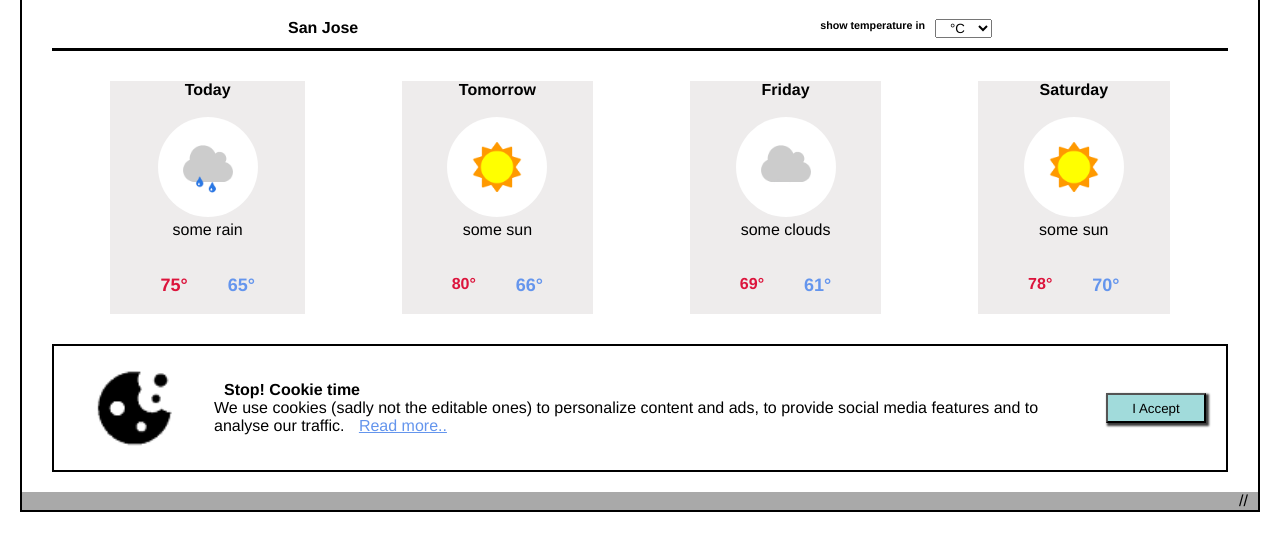
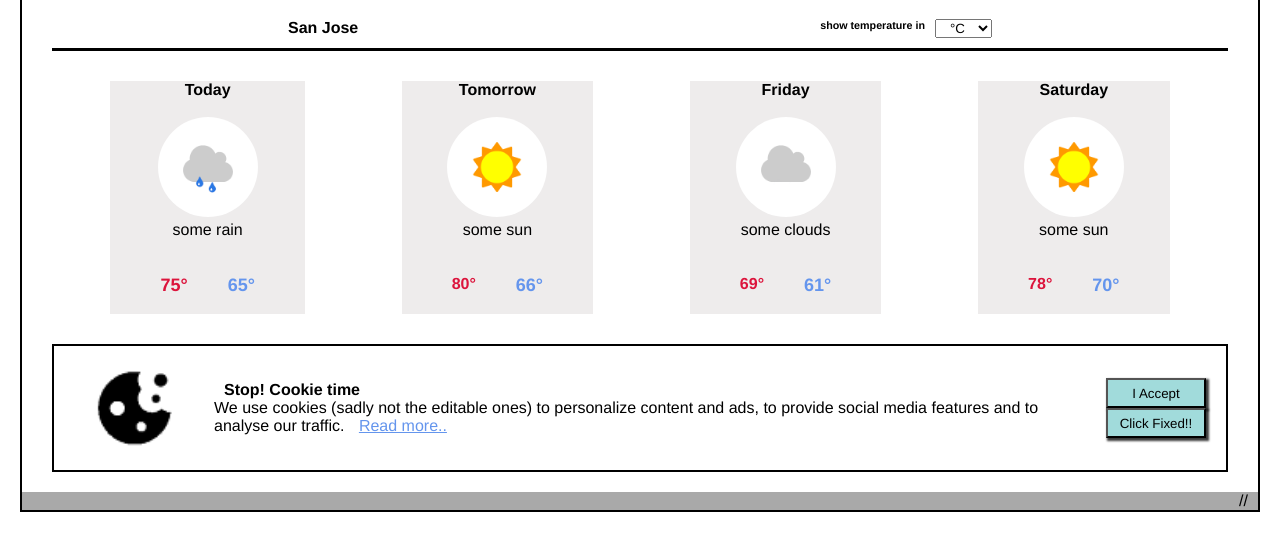
Before and after one commit to hanticoy/tiempodojo, a plain HTML site: page index.html in a window 1280 px wide. Shown: the part 61-612 px from the top of the page. Drawn offline with Linux system fonts and the light colour scheme.

Commit message:
actualizar funciones y css

```diff
--- a/index.html
+++ b/index.html
@@ -102,7 +102,8 @@
                         <b>Stop! Cookie time</b><br>
                         We use cookies (sadly not the editable ones) to personalize content and ads, to provide social media features and to analyse our traffic. <u>Read more..</u>
                     </p>
-                    <p><button class="btn-accept" onclick="descartaMsg()">I Accept</button></p>
+                    <p><button class="btn-accept" onclick="descartaMsg()">I Accept</button><br>
+                        <button class="btn-accept" onclick="moverAlerta()">Click Fixed!!</button></p>
                 </article>
             </section>
         </article>
--- a/script.js
+++ b/script.js
@@ -4,6 +4,16 @@ function descartaMsg() {
     elem.innerHTML="";
 }
 
+function moverAlerta(){
+    console.log('hola');
+    let elem = document.querySelector("#alertCookie");
+    // elem.style.position="absolute";
+    elem.style.position = "fixed"
+    elem.style.top ='500px'
+    elem.style.left ='5px'
+
+
+}
 function cambiarTemperatura(tipoTemp) {
     let temp = document.querySelectorAll("#temMinId");
     let valor=0;
```
